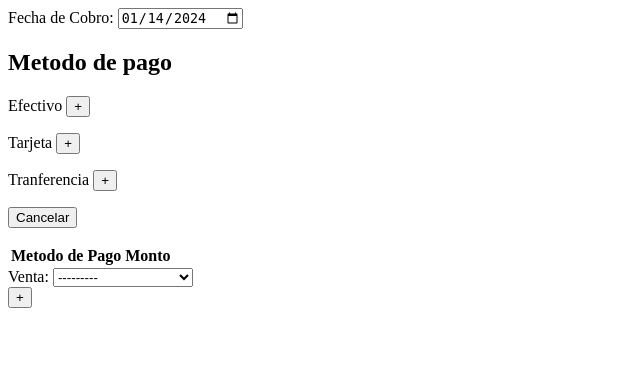
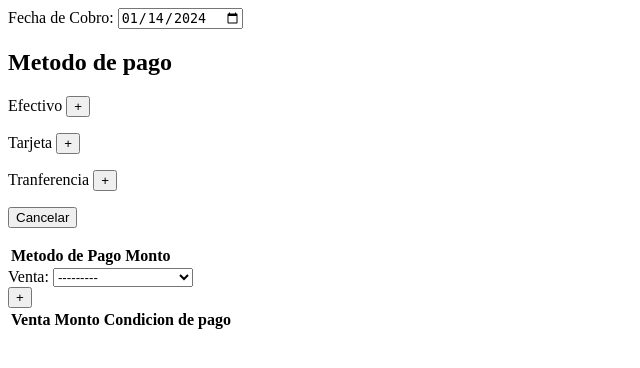
Before and after one commit to maxi-lab/Dise-de-Sistemas, a Django app: page /altaCobranza/ in a window 1280 px wide. Shown: the top 368 px of the page, without its empty margins (0-640 px from the left). Run offline with Django 5.2, Linux system fonts and the light colour scheme; data comes from the database, SQL or seed files in the repository; both versions use the stored data as it was after the commit; lists and menus that the app fills with data are empty.

Commit message:
Agregado de las grillas de ventas

```diff
--- a/cobranzas/templates/altaCobranza.html
+++ b/cobranzas/templates/altaCobranza.html
@@ -31,6 +31,7 @@
             <tr>
                 <td>{{i.metodo}}</td>
                 <td>{{i.monto}}</td>
+                <td><button type="submit" name="met_{{i.id}}">D</button></td>
             </tr>
             {% endfor %}
         </tbody>
@@ -43,6 +44,26 @@
         {{formVC}}
         <button type="submit" name="ventas">+</button>
     </form>
-
+    <table>
+        <thead>
+            <tr>
+                <th>Venta</th>
+                <th>Monto</th>
+                <th>Condicion de pago</th>
+            </tr>
+        </thead>
+        <tbody>
+            {% for i in ventas %}
+            <tr>
+                <th>{{i.venta}}</th>
+                <th>{{i.monto}}</th>
+                <th>{{i.condicion}}</th>
+            </tr>
+            {% endfor %}
+        </tbody>
+    </table>
+    {% if totalVentas %}
+    <p>Total: $ {{totalVentas}}</p>
+    {% endif %}
 </body>
 </html>
--- a/cobranzas/views.py
+++ b/cobranzas/views.py
@@ -2,7 +2,6 @@ from django.shortcuts import render, redirect
 from django.urls import reverse
 from .forms import CobranzaForm, FechaCobranzaForm, EfectivoForm,TransferenciaForm,TrajetaForm,VentaCobranzaForm
 # Create your views here.
-idCookies= 1
 def alta_cobranza(request):
     metodosPago=request.session.get('metodosPago',[])
     ventas=request.session.get('ventas',[])
@@ -25,6 +24,7 @@ def venta_cobranza(ventas,request,metodosPago):
     formVC=VentaCobranzaForm(request.POST)
     vc=formVC.save(commit=False)
     ventaCobranza=vc.to_json()
+    colocar_nro(ventas,ventaCobranza)
     ventas.append(ventaCobranza)
     request.session['ventas']=ventas
     print(ventas)
@@ -45,6 +45,7 @@ def efectivo(request):
         formEfectivo=EfectivoForm(request.POST)
         e=formEfectivo.save(commit=False)
         efectivo=e.to_jason()
+        colocar_nro(metodosPago,efectivo)
         agregado_inteligente(metodosPago,efectivo )
         print(metodosPago)
         request.session['metodosPago']=metodosPago
@@ -52,6 +53,7 @@ def efectivo(request):
     return render(request,'efectivo.html',{
          'formEfectivo':EfectivoForm,
     })
+
 def tarjeta(request):
     metodosPago=request.session.get('metodosPago',[])
     if request.method!='POST':
@@ -61,6 +63,7 @@ def tarjeta(request):
     formTarjeta=TrajetaForm(request.POST)
     t=formTarjeta.save(commit=False)
     tarjeta=t.to_json()
+    colocar_nro(metodosPago,tarjeta)
     agregado_inteligente(metodosPago,tarjeta)
     request.session['metodosPago']=metodosPago
     return redirect('alta_cobranza')
@@ -72,6 +75,7 @@ def tranferencia(request):
     fromTrans=TransferenciaForm(request.POST)
     tr=fromTrans.save(commit=False)
     transferencia=tr.to_json()
+    colocar_nro(metodosPago,tranferencia)
     agregado_inteligente(metodosPago,transferencia)
     request.session['metodosPago']=metodosPago
     return redirect('alta_cobranza')
@@ -96,3 +100,11 @@ def total_actual(coleccion):
     for i in coleccion:
         t=i['monto']+t
     return t
+
+def colocar_nro(coleccion,obj):
+    obj['id']=len(coleccion)+1
+
+def eliminar (coleccion, id):
+    for i in coleccion:
+        if i['id']==id:
+            coleccion.remove(i)
```
Also changed, not shown: db.sqlite3.
